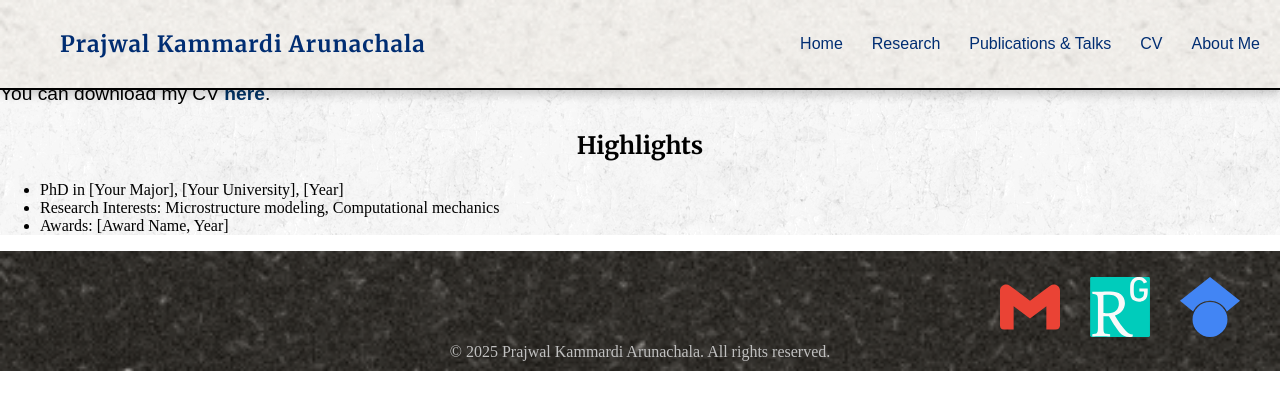
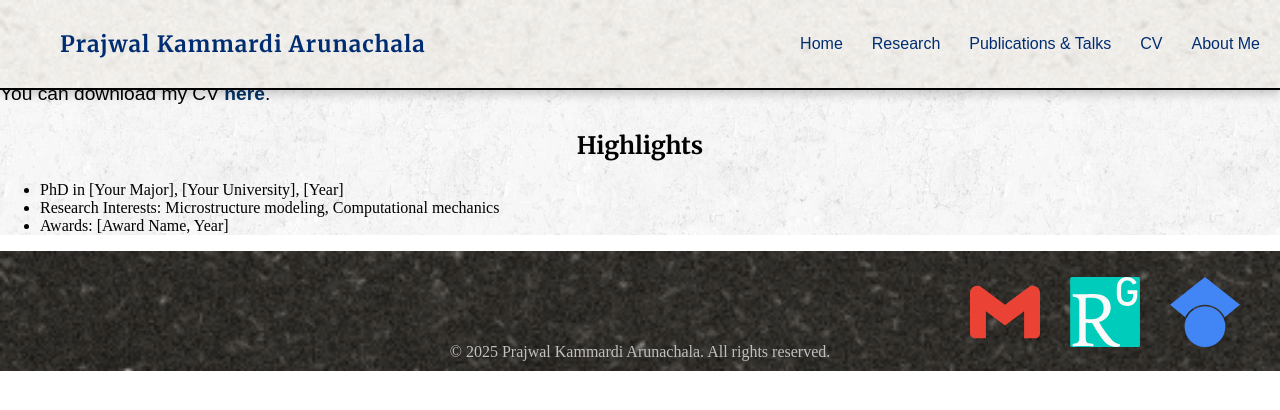
Before and after one commit to prajwalka/prajwalka.github.io, a Jekyll site: the page built from cv.md, in a window 1280 px wide. Shown: the top 410 px of the page. Built offline with Jekyll 4.4.1, drawn with Linux system fonts in a browser that asks for light colours; some web fonts are replaced.

Commit message:
Updating research

```diff
--- a/assets/style.css
+++ b/assets/style.css
@@ -436,15 +436,15 @@ p {
 
 .footer-icons {
   position: absolute;
-  bottom: 30px;
+  bottom: 20px;
   right: 40px;
   display: flex;
   gap: 30px;
 }
 
 .footer-icons img {
-  height: 60px;
-  width: 60px;
+  height: 70px;
+  width: 70px;
   transition: transform 0.2s;
 }
 
```
